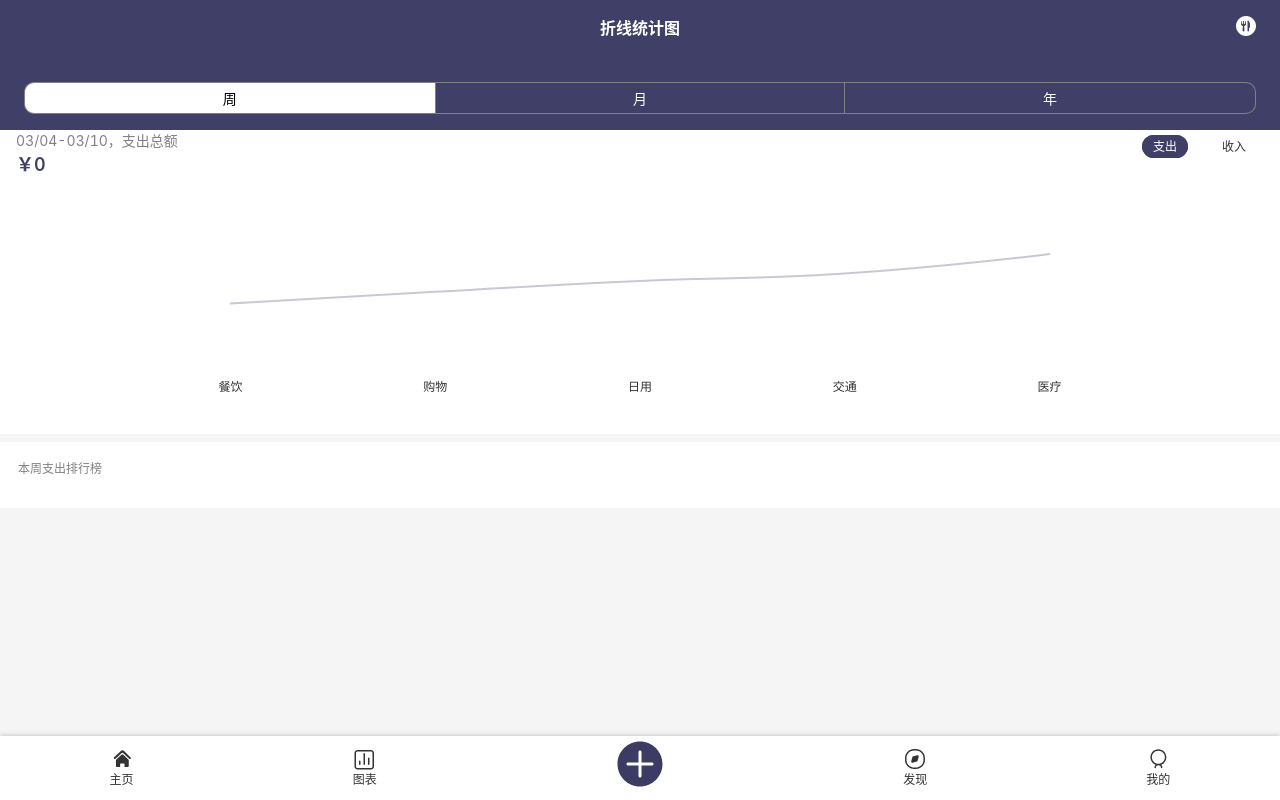
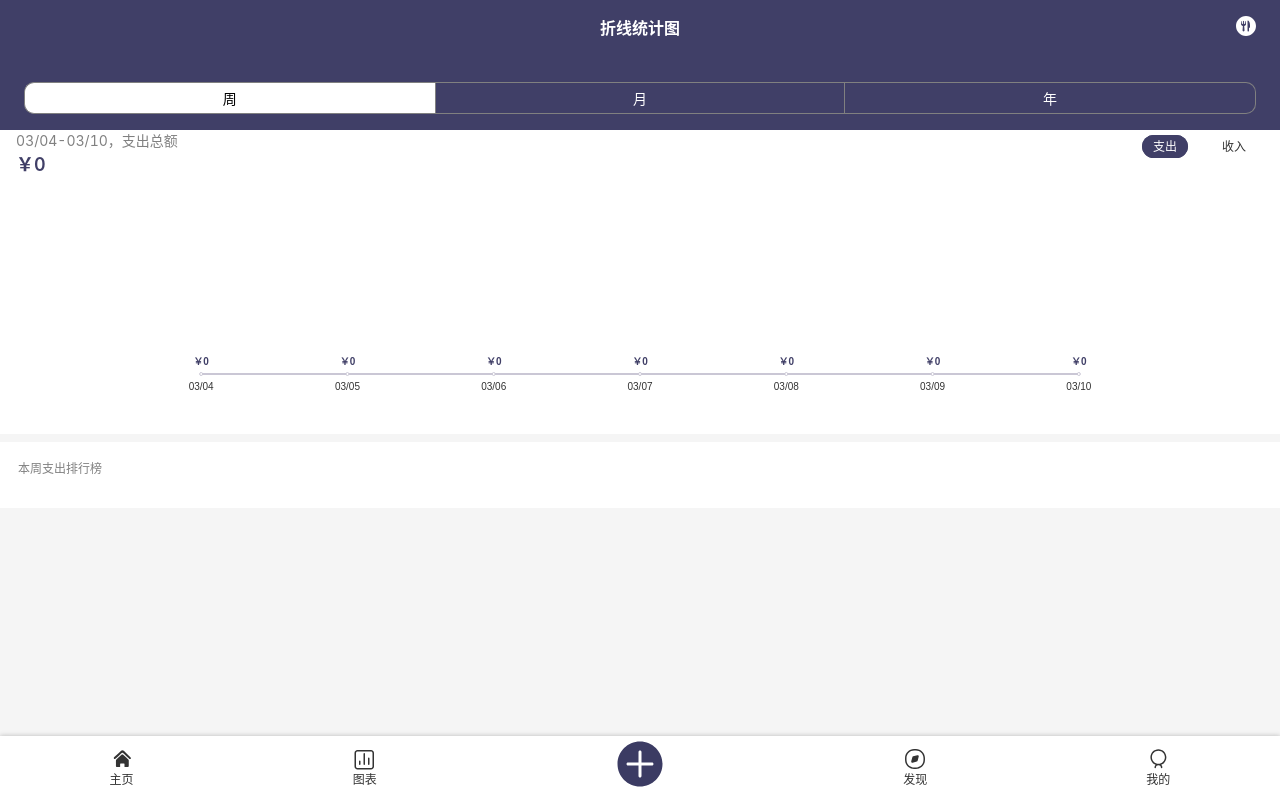
Before and after one commit to mudi24/no-money, a Vue app: page /#/chart in a window 1280 px wide. Built offline with nearby package versions, Linux system fonts and the light colour scheme.

Commit message:
完成 echarts 折线图展示

```diff
--- a/src/components/Echarts.vue
+++ b/src/components/Echarts.vue
@@ -10,10 +10,11 @@ import { Component, Prop, Watch } from "vue-property-decorator";
 
 @Component
 export default class Echarts extends Vue {
-  @Prop() chartOption!: ChartOption;
+  @Prop() chartOption!: ChartOption[];
   @Prop() type!: string;
   @Prop() dateType!: string;
   name = "chart";
+  xDate = this.chartOption.map(i => i.name);
   @Watch("type")
   onTypeChang() {
     this.drawChart();
@@ -45,7 +46,6 @@ export default class Echarts extends Vue {
             type: "pie",
             center: ["50%", "50%"],
             radius: ["30%", "60%"],
-            // center: "支出",
             label: {
               formatter: "{b}: {d}%"
             },
@@ -57,26 +57,25 @@ export default class Echarts extends Vue {
               "#ffd1ad",
               "#ffecb8"
             ],
-            data: this.chartOption
-            // [
-            //   { value: 235, name: "餐饮", itemStyle: { color: "#a7e566" } },
-            //   { value: 274, name: "购物", itemStyle: { color: "#85a4ff" } },
-            //   { value: 310, name: "日用", itemStyle: { color: "#64d4ea" } },
-            //   { value: 335, name: "交通", itemStyle: { color: "#c2a0ff" } },
-            //   { value: 400, name: "医疗", itemStyle: { color: "yellowgreen" } }
-            // ]
+            data: this.chartOption.map(i => {
+              return { name: i.name, value: this.beautifyAccount(i.value) };
+            })
           }
         ]
       };
     } else {
       option = {
         xAxis: {
-          data: ["餐饮", "购物", "日用", "交通", "医疗"],
+          data: this.xDate,
           axisLine: {
             show: false
           },
           axisTick: {
             show: false
+          },
+          axisLabel: {
+            interval: 0,
+            fontSize: 10
           }
         },
         yAxis: {
@@ -97,75 +96,16 @@ export default class Echarts extends Vue {
         },
         series: [
           {
-            name: "销量",
             type: "line",
-            data: [
-              { value: 235, name: "餐饮" },
-              { value: 274, name: "购物" },
-              { value: 310, name: "日用" },
-              { value: 335, name: "交通" },
-              { value: 400, name: "医疗" }
-            ],
-            markLine: {
-              symbol: ["none", "triangle"],
-              symbolSize: [10, 10],
-              itemStyle: {
-                normal: {
-                  lineStyle: {
-                    opacity: 0,
-                    width: 40
-                  }
-                },
-                emphasis: {
-                  borderWidth: 1,
-                  lineStyle: {
-                    opacity: 1,
-                    type: "dotted",
-                    color: "#ecebf0",
-                    width: 2
-                  }
-                }
-              },
+            data: this.chartOption,
             label: {
-                normal: {
-                  show: false,
+              show: true,
               formatter: "￥{c}",
               textStyle: {
-                    fontSize: 14,
+                fontSize: 10,
                 fontWeight: "bolder",
                 color: "#403f67"
               }
-                },
-                emphasis: {
-                  show: true
-                }
-              },
-              data: [
-                [
-                  {
-                    coord: [0, 0]
-                  },
-                  {
-                    coord: [0, 400]
-                  }
-                ],
-                [
-                  {
-                    coord: [1, 0]
-                  },
-                  {
-                    coord: [1, 400]
-                  }
-                ]
-                // [
-                //   {
-                //     coord: ["雪纺衫", 0]
-                //   },
-                //   {
-                //     coord: ["雪纺衫", 400]
-                //   }
-                // ]
-              ]
             },
             itemStyle: {
               color: "#cac7d5"
@@ -173,7 +113,7 @@ export default class Echarts extends Vue {
             lineStyle: {
               width: 2
             },
-            symbolSize: 1,
+            symbolSize: 3,
             smooth: 0.5
           }
         ]
--- a/src/mixins/FilterRecordList.ts
+++ b/src/mixins/FilterRecordList.ts
@@ -50,18 +50,13 @@ class FilterRecordList extends Vue {
   }
   getMonthOptionList(selectedMonth: string, type: string) {
     let arr: ChartOption[] = []
-
     if (selectedMonth.length === 11) {
+      for (let i = 6; i >= 0; i--) {
+        let currentWeekDay = dayjs().subtract(i, "day").format("MM/DD")
+        arr.push({ name: currentWeekDay, value: 0 })
+      }
       this.changeMonth(selectedMonth)!.filter(item => item.type === type).map(item => {
-        const chartNameList = arr.map(i => i.name)
-        if (chartNameList.indexOf(dayjs(item.createdAt).format('MM/DD')) >= 0) {
-          arr.filter(i => i.name === dayjs(item.createdAt).format('MM/DD'))[0].value += item.amount
-        } else {
-          let chartItem: ChartOption = { name: '', value: 0 }
-          chartItem.name = dayjs(item.createdAt).format('MM/DD')
-          chartItem.value = item.amount
-          arr.push(chartItem)
-        }
+        arr.filter(i => i.name === dayjs(item.createdAt).format('MM/DD'))[0].value += item.amount
       })
     } else {
       this.changeMonth(selectedMonth)!.filter(item => item.type === type).map(item => {
```
Lines whose indentation alone changed are shown as unchanged.
